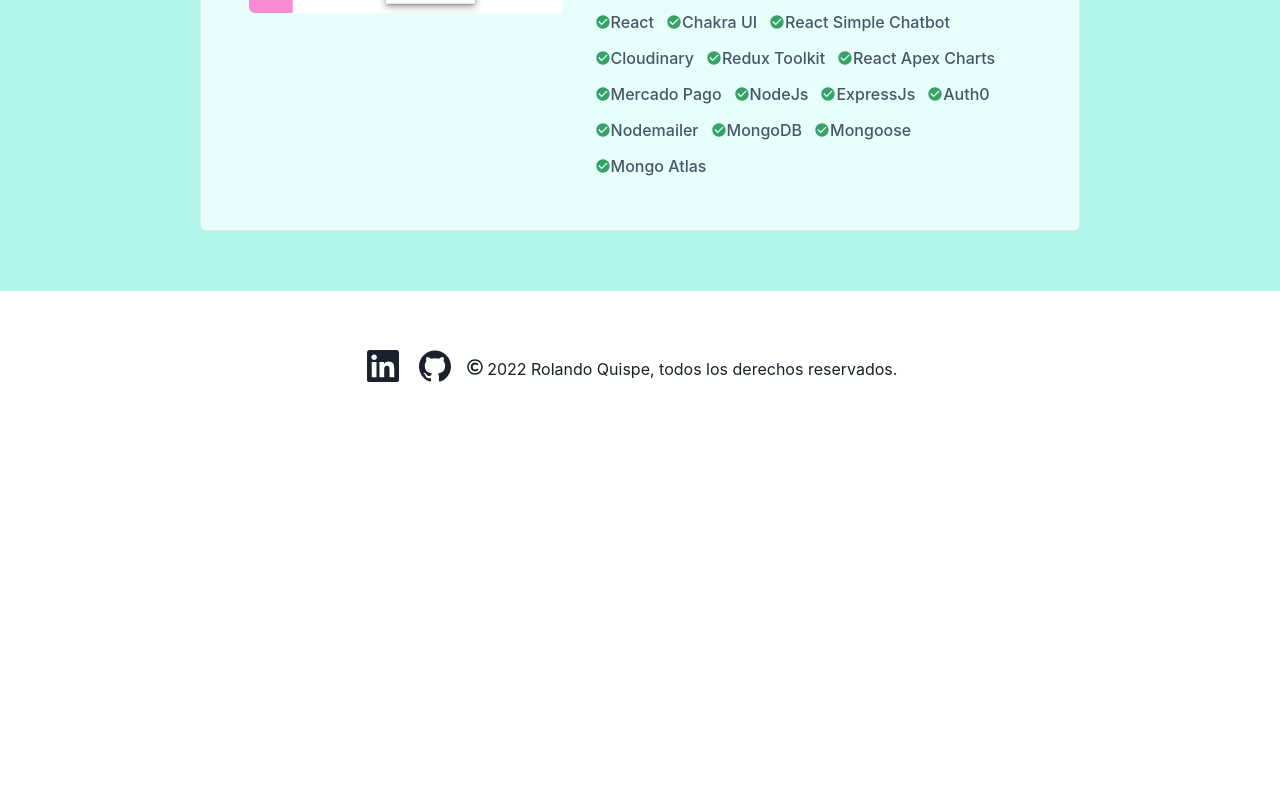
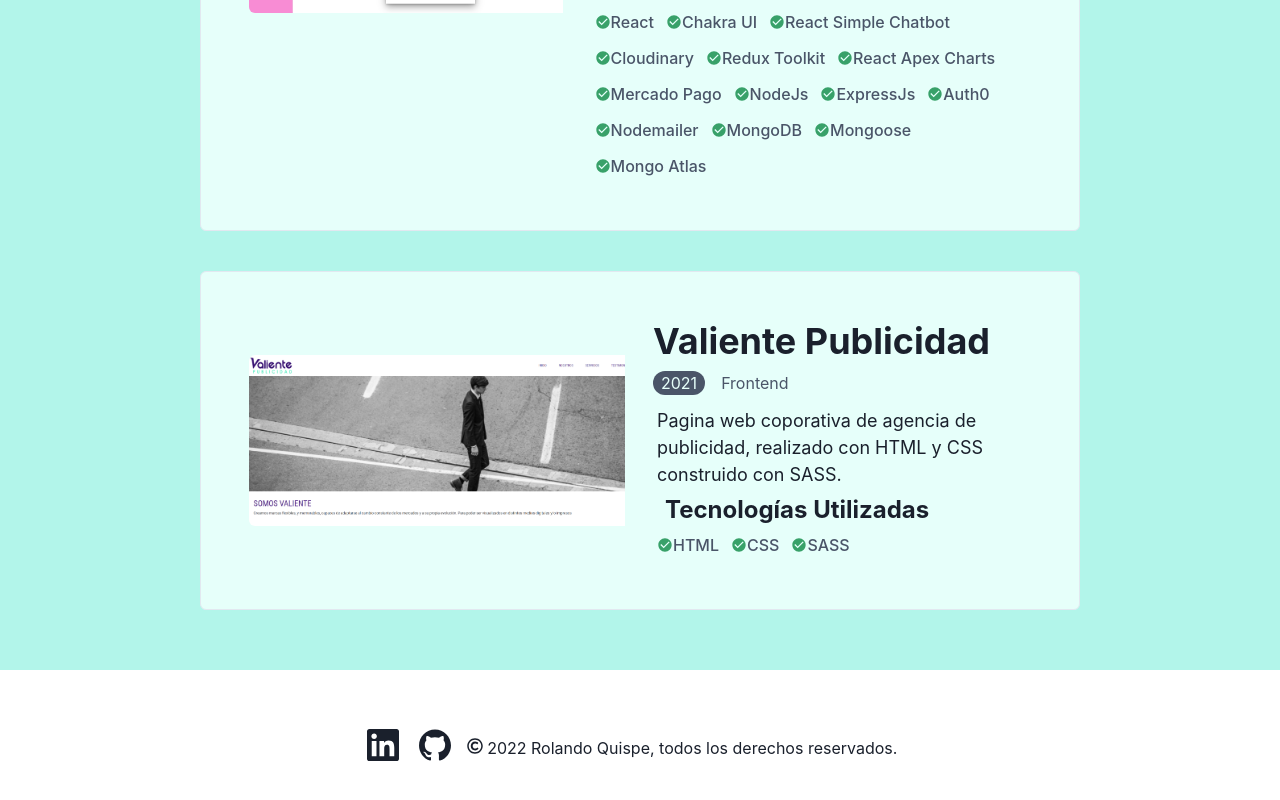
Before and after one commit to oxalc88/personal-page, a React (Vite) app: page / in a window 1280 px wide. Shown: the part 1558-2358 px from the top of the page. Before the commit the page ends 2005 px from the top, so only its background shows below. Built offline with nearby package versions, Linux system fonts and the light colour scheme.

Commit message:
agregado proyecto valiente

```diff
--- a/src/sections/Work.jsx
+++ b/src/sections/Work.jsx
@@ -1,8 +1,9 @@
 import { Box, Center, Circle, Heading, Highlight, Icon, Image, Link, List, ListIcon, ListItem, Spacer, Stack, Text, Tooltip, Wrap, WrapItem } from "@chakra-ui/react"
-import countries from '../assets/Countries.jpeg'
-import group from '../assets/PanelAdminHome.png'
-import Project from "../components/Project"
 import { MdCheckCircle, MdSettings } from "react-icons/md";
+import Project from "../components/Project";
+import countries from '../assets/Countries.jpeg';
+import group from '../assets/PanelAdminHome.png';
+import valiente from '../assets/ValientePublicidad.png';
 
 const techGrupal = [
     { name: 'React', url: 'https://es.reactjs.org/' },
@@ -28,6 +29,12 @@ const techIndividual = [
     { name: 'ExpressJs', url: 'https://expressjs.com/es/' },
     { name: 'Sequelize', url: 'https://sequelize.org/' },
     { name: 'Docker', url: 'https://www.docker.com/' },
+]
+
+const valientePub = [
+    { name: 'HTML', url: 'https://developer.mozilla.org/es/docs/Web/HTML' },
+    { name: 'CSS', url: 'https://developer.mozilla.org/es/docs/Web/CSS' },
+    { name: 'SASS', url: 'https://sass-lang.com/' },
 ]
 
 const Work = () => {
@@ -100,6 +107,31 @@ const Work = () => {
                     </>
                 }
             />
+            <Project
+                link={'https://proyecto-valiente.netlify.app/index.html'}
+                title={'Valiente Publicidad'}
+                year={2021}
+                type={'Frontend'}
+                img={valiente}
+                alt={'Valiente Publicidad'}
+                children={
+                    <>
+                        <Text fontSize='lg'>
+                            Pagina web coporativa de agencia de publicidad, realizado con HTML y CSS construido con SASS.
+                        </Text>
+                        <Heading m={2} fontSize={'2xl'}>Tecnologías Utilizadas</Heading>
+                        <Wrap spacing={3}>
+                            {valientePub.map(t => (
+                                <WrapItem key={t.name} alignItems={'center'}>
+                                    <Icon as={MdCheckCircle} color='green.500' />
+                                    <Link color={'gray.600'} href={t.url}>{t.name}</Link>
+                                </WrapItem>
+                            )
+                            )}
+                        </Wrap>
+                    </>
+                }
+            />
 
         </Box>
     )
```
Also changed, not shown: src/assets/ValientePublicidad.png (added).
